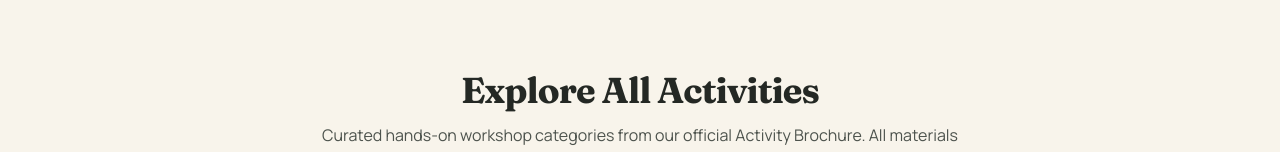
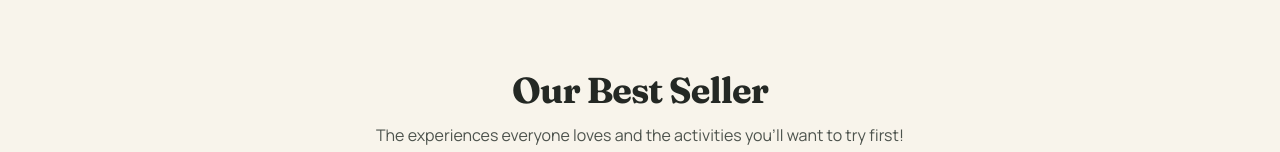
Before and after one commit to grow-owl/KaSaa-Experiences, a React (Vite) app: page / in a window 1280 px wide. Shown: the part 800-952 px from the top of the page. Built offline with nearby package versions, Linux system fonts and the light colour scheme; no server answers; the HTML template or start-up script is replaced by a standard one.

Commit message:
update hero section

```diff
--- a/src/pages/HomePage.jsx
+++ b/src/pages/HomePage.jsx
@@ -242,9 +242,8 @@ export default function HomePage({ onOpenEnquiry }) {
                     return (
                       <div
                         key={slide.id}
-                        className={`absolute inset-0 transition-opacity duration-700 ease-in-out ${
-                          isActive ? 'opacity-100 z-10' : 'opacity-0 z-0 pointer-events-none'
-                        }`}
+                        className={`absolute inset-0 transition-opacity duration-700 ease-in-out ${isActive ? 'opacity-100 z-10' : 'opacity-0 z-0 pointer-events-none'
+                          }`}
                       >
                         <img
                           src={slide.src}
@@ -294,10 +293,10 @@ export default function HomePage({ onOpenEnquiry }) {
       <section id="experiences" className="py-16 lg:py-24 max-w-7xl mx-auto px-4 sm:px-6 lg:px-8 space-y-12">
         <div className="text-center max-w-2xl mx-auto space-y-3">
           <h2 className="font-serif font-bold text-3xl sm:text-4xl text-[#242824] tracking-tight">
-            Explore All Activities
+            Our Best Seller
           </h2>
           <p className="text-sm sm:text-base text-[#4D534D] leading-relaxed">
-            Curated hands-on workshop categories from our official Activity Brochure. All materials provided for every session.
+            The experiences everyone loves and the activities you'll want to try first!
           </p>
         </div>
 
```
